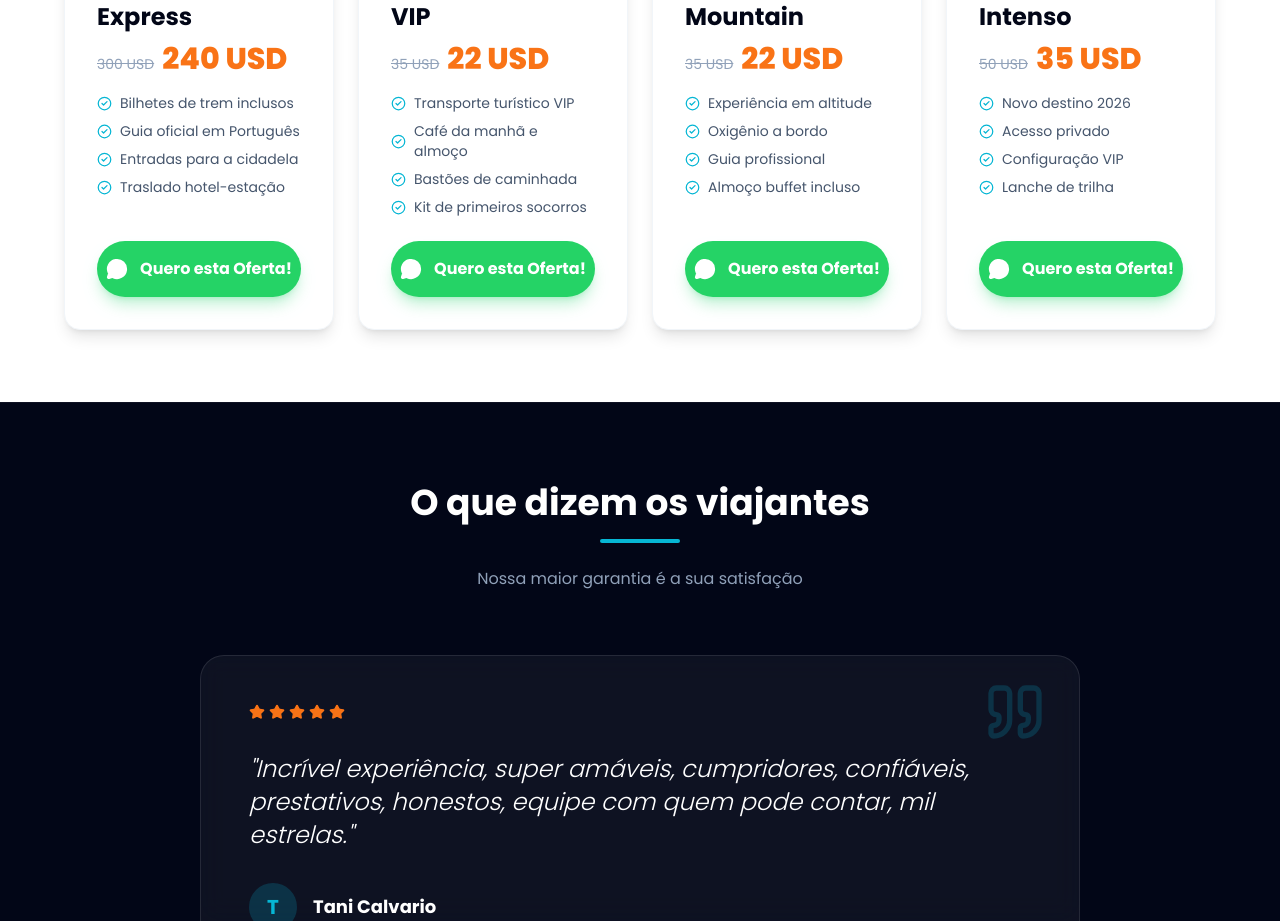
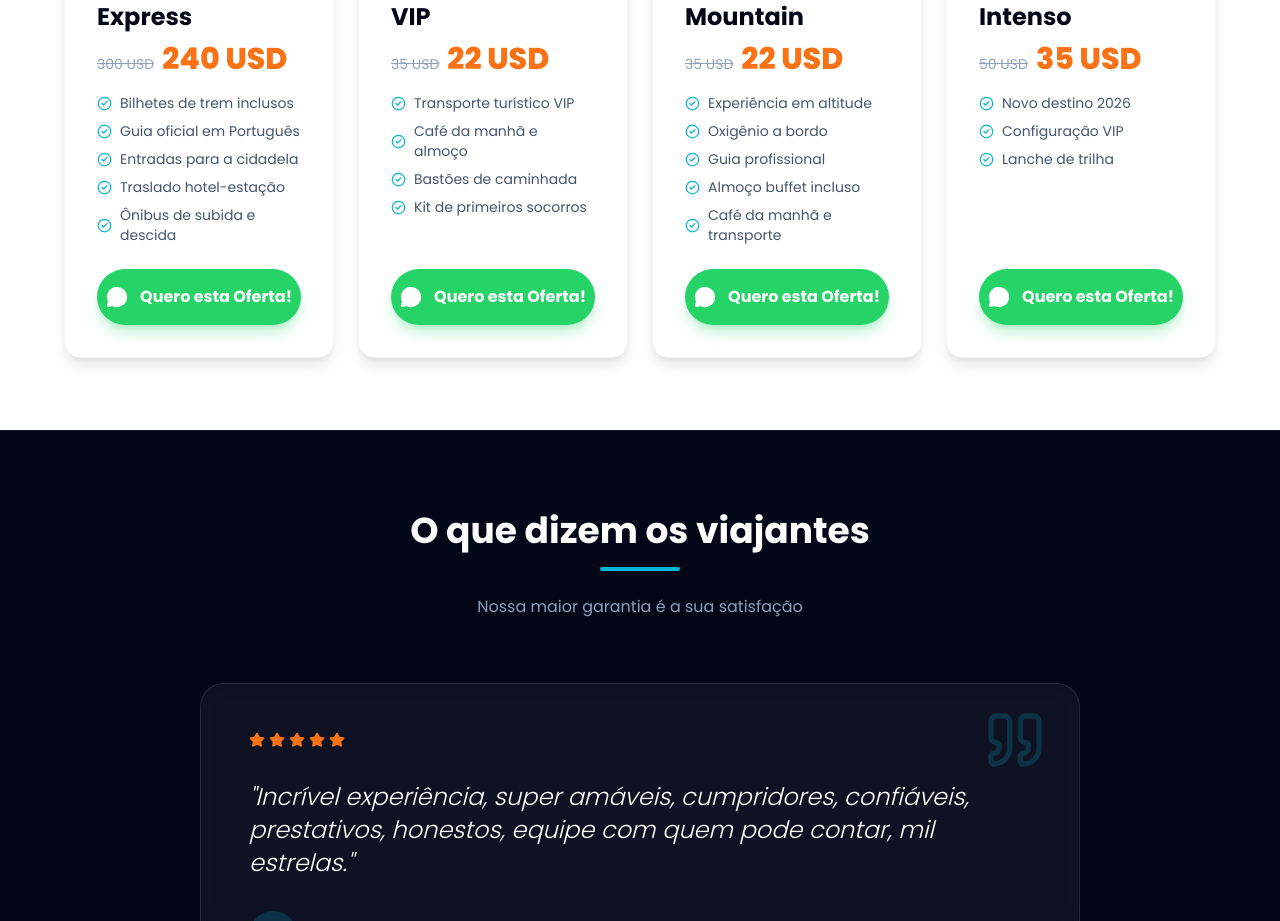
Before and after one commit to viajescuscoperu-png/Landigh_Page, a React (Vite) app: page / in a window 1280 px wide. Shown: the part 1160-2081 px from the top of the page. Built offline with nearby package versions, Linux system fonts and the light colour scheme; no server answers.

Commit message:
Data: Actualización de servicios incluidos en los tours

```diff
--- a/src/data/tours.ts
+++ b/src/data/tours.ts
@@ -32,7 +32,8 @@ export const tours: Tour[] = [
       { pt: "Bilhetes de trem inclusos", es: "Tickets de tren incluidos", en: "Train tickets included" },
       { pt: "Guia oficial em Português", es: "Guía oficial en Español", en: "Official English Guide" },
       { pt: "Entradas para a cidadela", es: "Entradas a la ciudadela", en: "Entrance to the citadel" },
-      { pt: "Traslado hotel-estação", es: "Traslado hotel-estación", en: "Hotel-station transfer" }
+      { pt: "Traslado hotel-estação", es: "Traslado hotel-estación", en: "Hotel-station transfer" },
+      { pt: "Ônibus de subida e descida", es: "Bus de subida y bajada", en: "Bus up and down" }
     ]
   },
   {
@@ -70,7 +71,8 @@ export const tours: Tour[] = [
       { pt: "Experiência em altitude", es: "Experiencia en altitud", en: "High altitude experience" },
       { pt: "Oxigênio a bordo", es: "Oxígeno a bordo", en: "Oxygen on board" },
       { pt: "Guia profissional", es: "Guía profesional", en: "Professional guide" },
-      { pt: "Almoço buffet incluso", es: "Almuerzo buffet incluido", en: "Buffet lunch included" }
+      { pt: "Almoço buffet incluso", es: "Almuerzo buffet incluido", en: "Buffet lunch included" },
+      { pt: "Café da manhã e transporte", es: "Desayuno y transporte", en: "Breakfast and transport" }
     ]
   },
   {
@@ -87,7 +89,6 @@ export const tours: Tour[] = [
     urgency: { pt: "Lugar exclusivo", es: "Lugar exclusivo", en: "Exclusive spot" },
     includes: [
       { pt: "Novo destino 2026", es: "Nuevo destino 2026", en: "New 2026 destination" },
-      { pt: "Acesso privado", es: "Acceso privado", en: "Private access" },
       { pt: "Configuração VIP", es: "Configuración VIP", en: "VIP setup" },
       { pt: "Lanche de trilha", es: "Snack de ruta", en: "Trail snack" }
     ]
```
